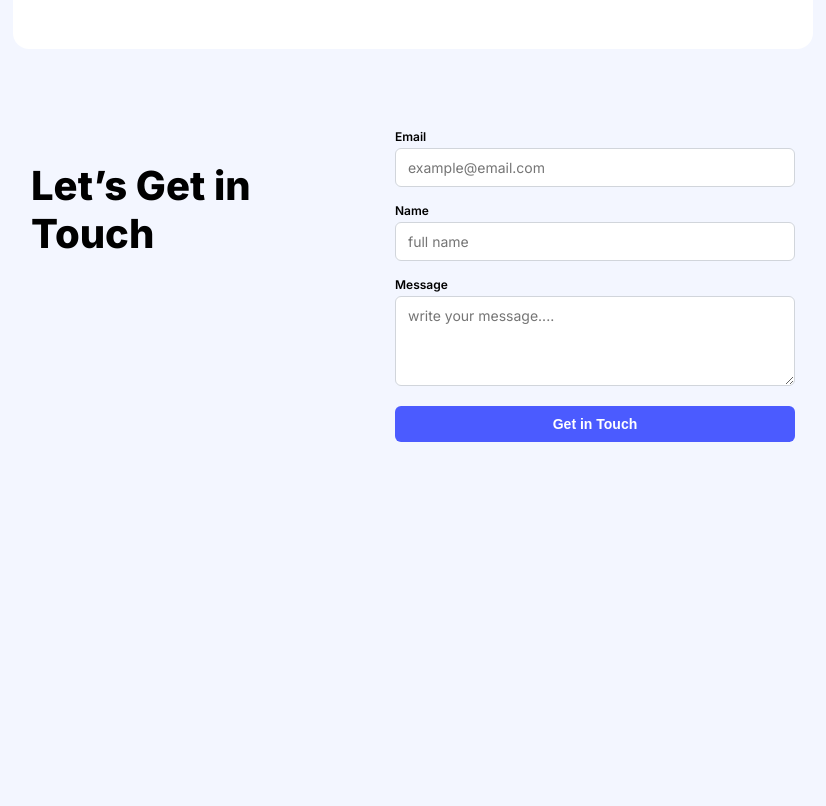
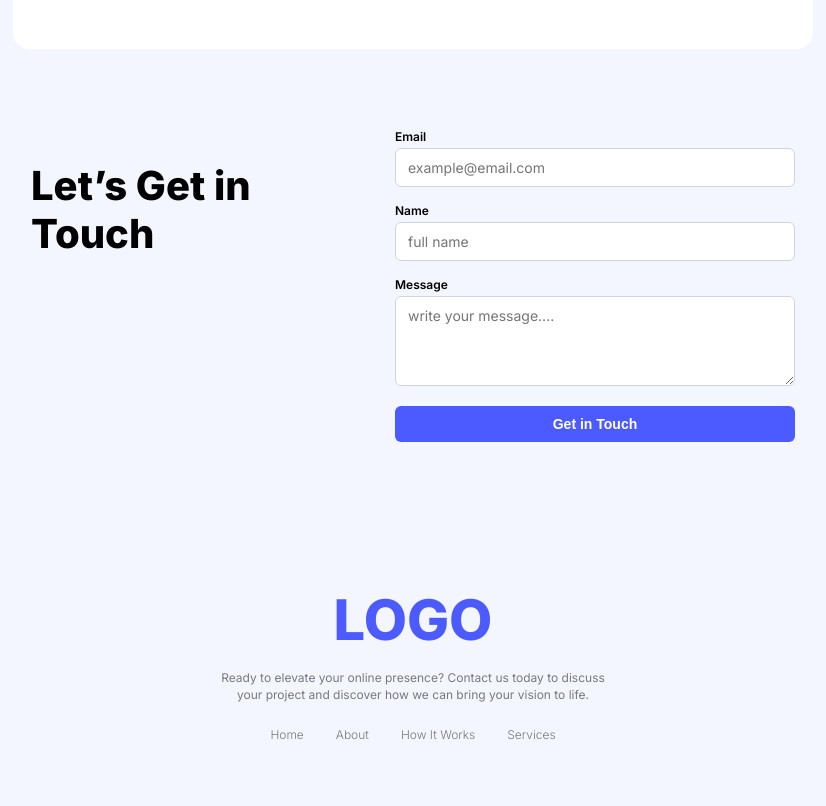
Before and after one commit to tonik007/first-assingment, a plain HTML site: page first.html in a window 1280 px wide. Shown: the part 1895-2701 px from the top of the page, without its empty margins (227-1053 px from the left). Before the commit the page ends 2417 px from the top, so only its background shows below. Drawn offline with Linux system fonts and the light colour scheme.

Commit message:
footer commit

```diff
--- a/first.css
+++ b/first.css
@@ -345,3 +345,37 @@
       form.contact-form button:hover {
         background-color: #3a47d1;
       }
+
+      /* Footer */
+      footer {
+        background-color: #f3f6ff;
+        padding: 64px 24px;
+        text-align: center;
+      }
+      footer .logo-footer {
+        font-weight: 800;
+        font-size: 56px;
+        color: #4b5bff;
+        margin-bottom: 16px;
+        user-select: none;
+      }
+      footer p {
+        font-weight: 400;
+        font-size: 12px;
+        color: #7a7a7a;
+        max-width: 400px;
+        margin: 0 auto 24px auto;
+        line-height: 1.4;
+      }
+      footer nav {
+        display: flex;
+        justify-content: center;
+        flex-wrap: wrap;
+        gap: 32px;
+        font-weight: 300;
+        font-size: 12px;
+        color: #7a7a7a;
+      }
+      footer nav a:hover {
+        color: #4b5bff;
+      }
--- a/first.html
+++ b/first.html
@@ -111,5 +111,17 @@
       </form>
     </section>
 </main>
+
+  <footer>
+  <div class="logo-footer">LOGO</div>
+  <p>Ready to elevate your online presence? Contact us today to discuss your project and discover how we can bring your vision to life.</p>
+  <nav>
+    <a href="#">Home</a>
+    <a href="#">About</a>
+    <a href="#">How It Works</a>
+    <a href="#">Services</a>
+  </nav>
+</footer>
+
 </body>
 </html>
```
